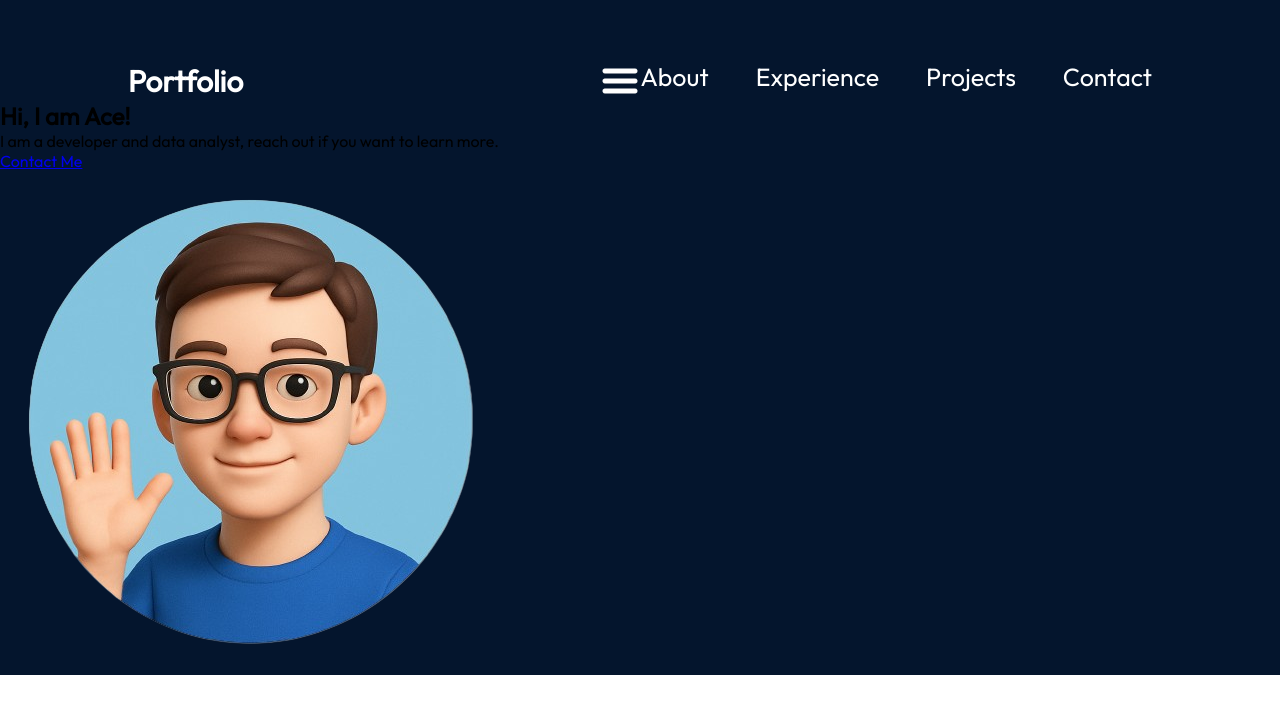
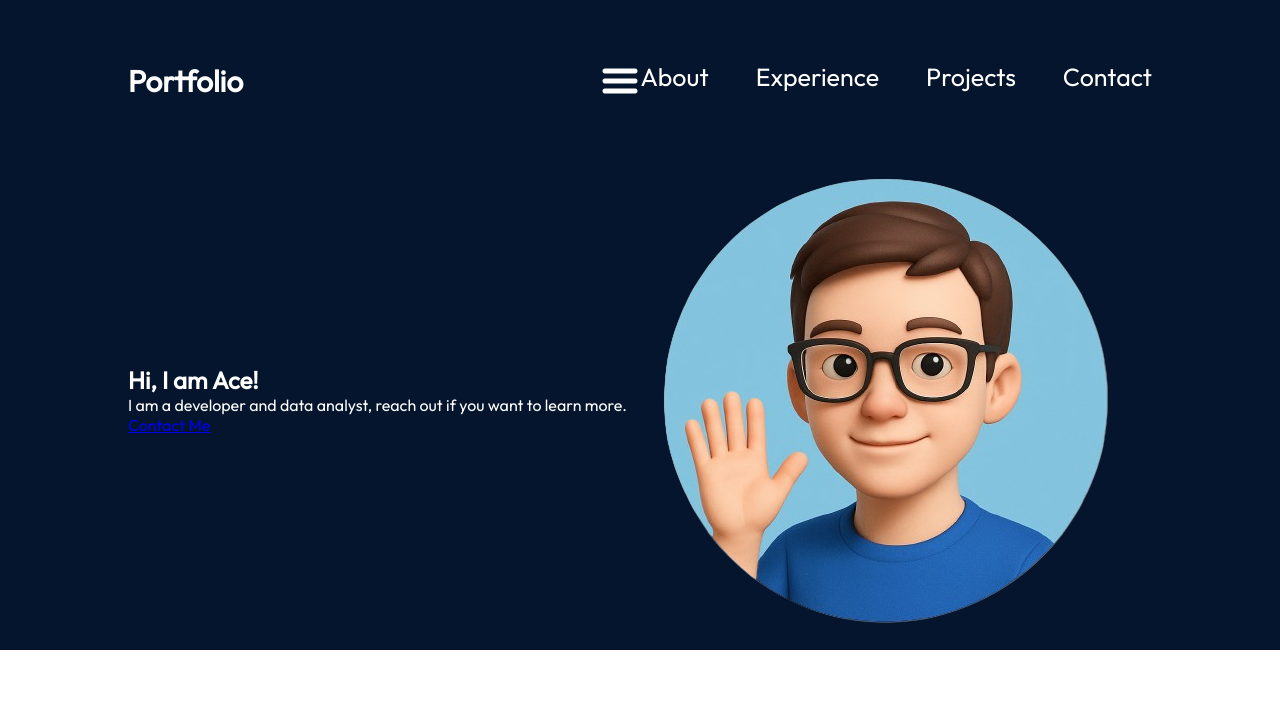
Before and after one commit to richterace/react-portfolio, a React (Vite) app: page / in a window 1280 px wide. Shown: the top 714 px of the page. Built offline with nearby package versions, Linux system fonts and the light colour scheme.

Commit message:
hero css

```diff
--- a/src/components/Hero/Hero.jsx
+++ b/src/components/Hero/Hero.jsx
@@ -1,18 +1,21 @@
 import React from 'react'
+import styles from './Hero.module.css'
 import { getImageUrl } from '../../utils';
 
 export const Hero = () => {
-    return <section>
+    return <section className={styles.container}>
 
-        <div>
-            <h1>
+        <div className={styles.content}>
+            <h1 className={styles.title}>
                 Hi, I am Ace!
             </h1>
-            <p>
+            <p className={styles.description}>
                 I am a developer and data analyst, reach out if you want to learn more.
             </p>
-            <a href="mailto:villasace098@gmail.com"> Contact Me </a>
+            <a href="mailto:villasace098@gmail.com" className={styles.contactBtn}> Contact Me </a>
         </div>
-        <img src={getImageUrl("hero/heroImage.png")} alt='Hero image of me' />
+        <img src={getImageUrl("hero/heroImage.png")} alt='Hero image of me' className={styles.heroImg}/>
+        <div className={StyleSheet.topBlur}/>
+        <div className={StyleSheet.bottomBlur}/>
     </section>
 };
--- a/src/components/Hero/Hero.module.css
+++ b/src/components/Hero/Hero.module.css
@@ -0,0 +1,20 @@
+@import "../../vars.css";
+
+
+.container{
+    position: relative;
+    display: flex;
+    align-items: center;
+    justify-content: space-between;
+    margin-top: 49px;
+    z-index:1;
+    margin-left: 10%;
+    margin-right: 10%;
+}
+
+.content{
+    display: flex;
+    flex-direction: column;
+    align-items: flex-start;
+    color: var(--color-text);
+}
```
